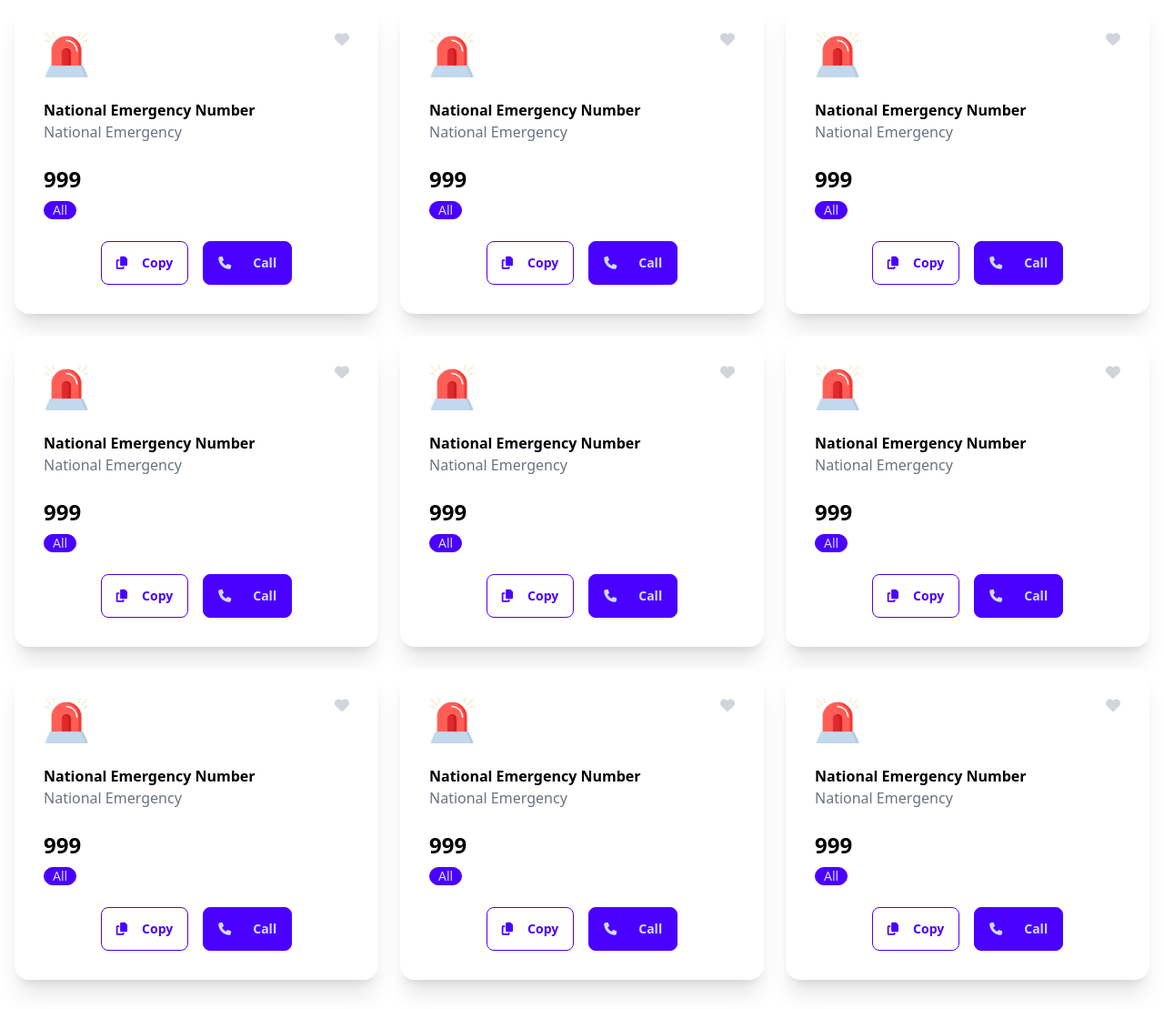
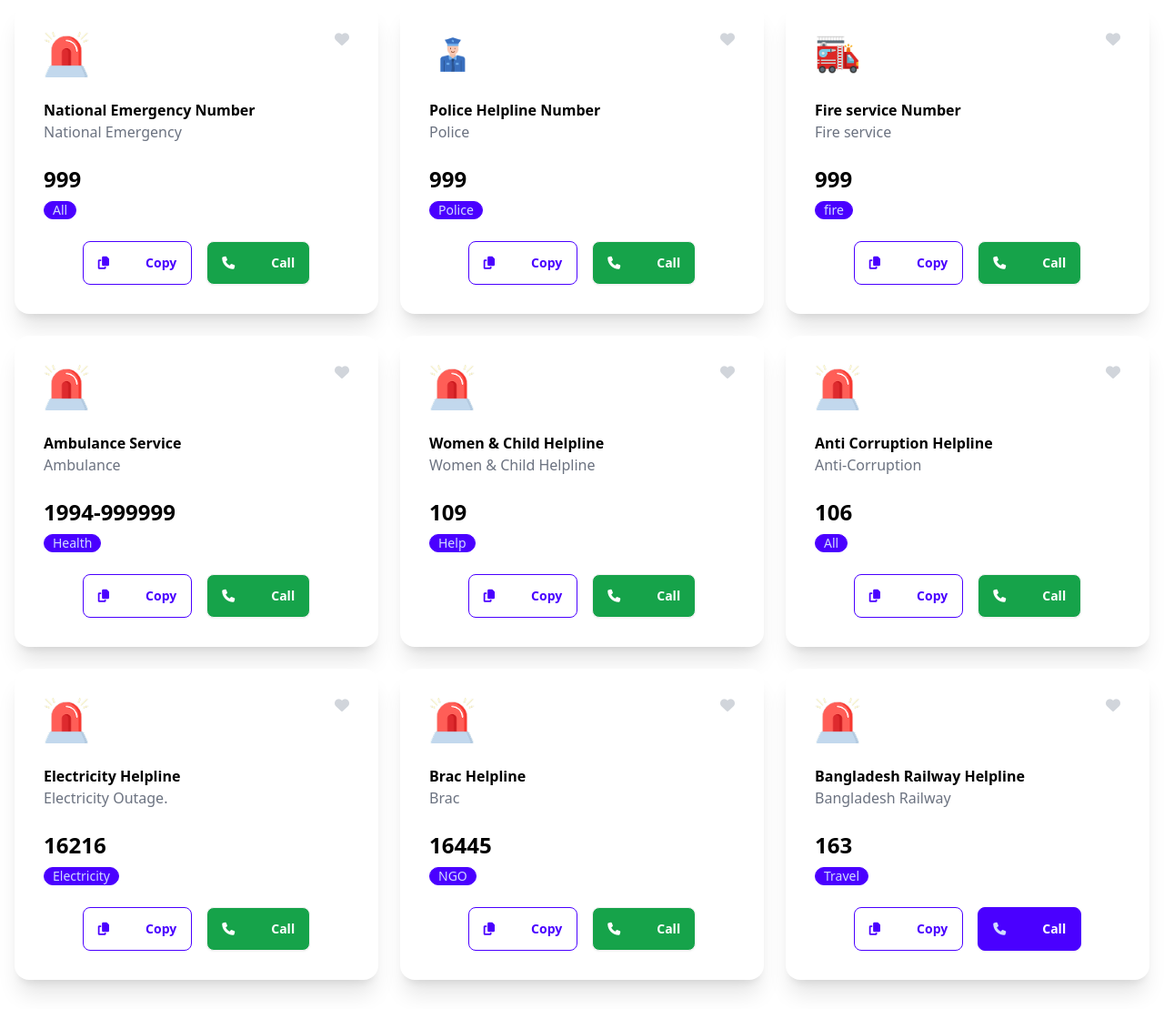
Before and after one commit to Asadkhokon/B12-A5-Emergency-Hotline, a plain HTML site: page project/index.html in a window 1280 px wide. Shown: the part 393-1502 px from the top of the page at 91% size. Drawn offline with nearby package versions, Linux system fonts and the light colour scheme.

Commit message:
card section color modified

```diff
--- a/project/index.html
+++ b/project/index.html
@@ -68,10 +68,10 @@
                             <div class="badge badge-primary">All</div>
                             <div class="card-actions justify-center gap-4 mt-4">
                                 <button class="btn btn-outline btn-primary" onclick="copyNumber('999', 'National Emergency')">
-                                    <i class="fas fa-copy mr-2"></i> Copy
+                                    <i class="fas fa-copy mr-8"></i> Copy
                                 </button>
-                                <button class="btn btn-primary" onclick="makeCall('999', 'National Emergency')">
-                                    <i class="fas fa-phone mr-4"></i> Call
+                                <button class="btn bg-green-600 onclick="makeCall('999', 'National Emergency')">
+                                    <i class=" text-white fas fa-phone mr-8"></i> <p class="text-white"> Call</p>
                                 </button>
                             </div>
                         </div>
@@ -80,21 +80,21 @@
                     <div class="card bg-white shadow-xl">
                         <div class="card-body">
                             <div class="flex justify-between items-start">
-                                <img  class="h-[50px]" src="/assets/emergency.png" alt="">
+                                <img  class="h-[50px]" src="/assets/police.png" alt="">
                                 <i class="fas fa-heart text-gray-300 cursor-pointer hover:text-red-500" onclick="incrementHeart()"></i>
                             </div>
                             <div class="py-4">
-                                <h2 class="text-1xl text-black font-bold">National Emergency Number</h2>
-                                <p class="text-gray-500">National Emergency</p>
+                                <h2 class="text-1xl text-black font-bold">Police Helpline Number</h2>
+                                <p class="text-gray-500">Police</p>
                             </div>
                             <p class="text-2xl text-black font-bold">999</p>
-                            <div class="badge badge-primary">All</div>
+                            <div class="badge badge-primary">Police</div>
                             <div class="card-actions justify-center gap-4 mt-4">
                                 <button class="btn btn-outline btn-primary" onclick="copyNumber('999', 'National Emergency')">
-                                    <i class="fas fa-copy mr-2"></i> Copy
+                                    <i class="fas fa-copy mr-8"></i> Copy
                                 </button>
-                                <button class="btn btn-primary" onclick="makeCall('999', 'National Emergency')">
-                                    <i class="fas fa-phone mr-4"></i> Call
+                                <button class="btn bg-green-600" onclick="makeCall('999', 'National Emergency')">
+                                    <i class="text-white fas fa-phone mr-8"></i> <p class="text-white"> Call</p>
                                 </button>
                             </div>
                         </div>
@@ -103,21 +103,21 @@
                     <div class="card bg-white shadow-xl">
                         <div class="card-body">
                             <div class="flex justify-between items-start">
-                                <img  class="h-[50px]" src="/assets/emergency.png" alt="">
+                                <img  class="h-[50px]" src="/assets/fire-service.png" alt="">
                                 <i class="fas fa-heart text-gray-300 cursor-pointer hover:text-red-500" onclick="incrementHeart()"></i>
                             </div>
                             <div class="py-4">
-                                <h2 class="text-1xl text-black font-bold">National Emergency Number</h2>
-                                <p class="text-gray-500">National Emergency</p>
+                                <h2 class="text-1xl text-black font-bold">Fire service Number</h2>
+                                <p class="text-gray-500">Fire service</p>
                             </div>
                             <p class="text-2xl text-black font-bold">999</p>
-                            <div class="badge badge-primary">All</div>
+                            <div class="badge badge-primary">fire</div>
                             <div class="card-actions justify-center gap-4 mt-4">
                                 <button class="btn btn-outline btn-primary" onclick="copyNumber('999', 'National Emergency')">
-                                    <i class="fas fa-copy mr-2"></i> Copy
+                                    <i class="fas fa-copy mr-8"></i> Copy
                                 </button>
-                                <button class="btn btn-primary" onclick="makeCall('999', 'National Emergency')">
-                                    <i class="fas fa-phone mr-4"></i> Call
+                                <button class="btn bg-green-600" onclick="makeCall('999', 'National Emergency')">
+                                    <i class="text-white fas fa-phone mr-8"></i> <p class="text-white"> Call</p>
                                 </button>
                             </div>
                         </div>
@@ -130,17 +130,17 @@
                                 <i class="fas fa-heart text-gray-300 cursor-pointer hover:text-red-500" onclick="incrementHeart()"></i>
                             </div>
                             <div class="py-4">
-                                <h2 class="text-1xl text-black font-bold">National Emergency Number</h2>
-                                <p class="text-gray-500">National Emergency</p>
+                                <h2 class="text-1xl text-black font-bold">Ambulance Service</h2>
+                                <p class="text-gray-500">Ambulance</p>
                             </div>
-                            <p class="text-2xl text-black font-bold">999</p>
-                            <div class="badge badge-primary">All</div>
+                            <p class="text-2xl text-black font-bold">1994-999999</p>
+                            <div class="badge badge-primary">Health</div>
                             <div class="card-actions justify-center gap-4 mt-4">
                                 <button class="btn btn-outline btn-primary" onclick="copyNumber('999', 'National Emergency')">
-                                    <i class="fas fa-copy mr-2"></i> Copy
+                                    <i class="fas fa-copy mr-8"></i> Copy
                                 </button>
-                                <button class="btn btn-primary" onclick="makeCall('999', 'National Emergency')">
-                                    <i class="fas fa-phone mr-4"></i> Call
+                                <button class="btn bg-green-600" onclick="makeCall('999', 'National Emergency')">
+                                    <i class="text-white fas fa-phone mr-8"></i> <p class="text-white"> Call</p>
                                 </button>
                             </div>
                         </div>
@@ -153,17 +153,17 @@
                                 <i class="fas fa-heart text-gray-300 cursor-pointer hover:text-red-500" onclick="incrementHeart()"></i>
                             </div>
                             <div class="py-4">
-                                <h2 class="text-1xl text-black font-bold">National Emergency Number</h2>
-                                <p class="text-gray-500">National Emergency</p>
+                                <h2 class="text-1xl text-black font-bold">Women & Child Helpline</h2>
+                                <p class="text-gray-500">Women & Child Helpline</p>
                             </div>
-                            <p class="text-2xl text-black font-bold">999</p>
-                            <div class="badge badge-primary">All</div>
+                            <p class="text-2xl text-black font-bold">109</p>
+                            <div class="badge badge-primary">Help</div>
                             <div class="card-actions justify-center gap-4 mt-4">
                                 <button class="btn btn-outline btn-primary" onclick="copyNumber('999', 'National Emergency')">
-                                    <i class="fas fa-copy mr-2"></i> Copy
+                                    <i class="fas fa-copy mr-8"></i> Copy
                                 </button>
-                                <button class="btn btn-primary" onclick="makeCall('999', 'National Emergency')">
-                                    <i class="fas fa-phone mr-4"></i> Call
+                                <button class="btn bg-green-600" onclick="makeCall('999', 'National Emergency')">
+                                    <i class="text-white fas fa-phone mr-8"></i> <p class="text-white"> Call</p>
                                 </button>
                             </div>
                         </div>
@@ -176,17 +176,17 @@
                                 <i class="fas fa-heart text-gray-300 cursor-pointer hover:text-red-500" onclick="incrementHeart()"></i>
                             </div>
                             <div class="py-4">
-                                <h2 class="text-1xl text-black font-bold">National Emergency Number</h2>
-                                <p class="text-gray-500">National Emergency</p>
+                                <h2 class="text-1xl text-black font-bold">Anti Corruption Helpline</h2>
+                                <p class="text-gray-500">Anti-Corruption</p>
                             </div>
-                            <p class="text-2xl text-black font-bold">999</p>
+                            <p class="text-2xl text-black font-bold">106</p>
                             <div class="badge badge-primary">All</div>
                             <div class="card-actions justify-center gap-4 mt-4">
                                 <button class="btn btn-outline btn-primary" onclick="copyNumber('999', 'National Emergency')">
-                                    <i class="fas fa-copy mr-2"></i> Copy
+                                    <i class="fas fa-copy mr-8"></i> Copy
                                 </button>
-                                <button class="btn btn-primary" onclick="makeCall('999', 'National Emergency')">
-                                    <i class="fas fa-phone mr-4"></i> Call
+                                <button class="btn bg-green-600" onclick="makeCall('999', 'National Emergency')">
+                                    <i class="text-white fas fa-phone mr-8"></i> <p class="text-white"> Call</p>
                                 </button>
                             </div>
                         </div>
@@ -199,17 +199,17 @@
                                 <i class="fas fa-heart text-gray-300 cursor-pointer hover:text-red-500" onclick="incrementHeart()"></i>
                             </div>
                             <div class="py-4">
-                                <h2 class="text-1xl text-black font-bold">National Emergency Number</h2>
-                                <p class="text-gray-500">National Emergency</p>
+                                <h2 class="text-1xl text-black font-bold">Electricity Helpline</h2>
+                                <p class="text-gray-500">Electricity Outage.</p>
                             </div>
-                            <p class="text-2xl text-black font-bold">999</p>
-                            <div class="badge badge-primary">All</div>
+                            <p class="text-2xl text-black font-bold">16216</p>
+                            <div class="badge badge-primary">Electricity</div>
                             <div class="card-actions justify-center gap-4 mt-4">
                                 <button class="btn btn-outline btn-primary" onclick="copyNumber('999', 'National Emergency')">
-                                    <i class="fas fa-copy mr-2"></i> Copy
+                                    <i class="fas fa-copy mr-8"></i> Copy
                                 </button>
-                                <button class="btn btn-primary" onclick="makeCall('999', 'National Emergency')">
-                                    <i class="fas fa-phone mr-4"></i> Call
+                                <button class="btn bg-green-600" onclick="makeCall('999', 'National Emergency')">
+                                    <i class="text-white fas fa-phone mr-8"></i> <p class="text-white"> Call</p>
                                 </button>
                             </div>
                         </div>
@@ -224,17 +224,17 @@
                                 <i class="fas fa-heart text-gray-300 cursor-pointer hover:text-red-500" onclick="incrementHeart()"></i>
                             </div>
                             <div class="py-4">
-                                <h2 class="text-1xl text-black font-bold">National Emergency Number</h2>
-                                <p class="text-gray-500">National Emergency</p>
+                                <h2 class="text-1xl text-black font-bold">Brac Helpline</h2>
+                                <p class="text-gray-500">Brac</p>
                             </div>
-                            <p class="text-2xl text-black font-bold">999</p>
-                            <div class="badge badge-primary">All</div>
+                            <p class="text-2xl text-black font-bold">16445</p>
+                            <div class="badge badge-primary">NGO</div>
                             <div class="card-actions justify-center gap-4 mt-4">
                                 <button class="btn btn-outline btn-primary" onclick="copyNumber('999', 'National Emergency')">
-                                    <i class="fas fa-copy mr-2"></i> Copy
+                                    <i class="fas fa-copy mr-8"></i> Copy
                                 </button>
-                                <button class="btn btn-primary" onclick="makeCall('999', 'National Emergency')">
-                                    <i class="fas fa-phone mr-4"></i> Call
+                                <button class="btn bg-green-600" onclick="makeCall('999', 'National Emergency')">
+                                    <i class="text-white fas fa-phone mr-8"></i> <p class="text-white"> Call</p>
                                 </button>
                             </div>
                         </div>
@@ -248,17 +248,17 @@
                                 <i class="fas fa-heart text-gray-300 cursor-pointer hover:text-red-500" onclick="incrementHeart()"></i>
                             </div>
                             <div class="py-4">
-                                <h2 class="text-1xl text-black font-bold">National Emergency Number</h2>
-                                <p class="text-gray-500">National Emergency</p>
+                                <h2 class="text-1xl text-black font-bold">Bangladesh Railway Helpline</h2>
+                                <p class="text-gray-500">Bangladesh Railway</p>
                             </div>
-                            <p class="text-2xl text-black font-bold">999</p>
-                            <div class="badge badge-primary">All</div>
+                            <p class="text-2xl text-black font-bold">163</p>
+                            <div class="badge badge-primary">Travel</div>
                             <div class="card-actions justify-center gap-4 mt-4">
                                 <button class="btn btn-outline btn-primary" onclick="copyNumber('999', 'National Emergency')">
-                                    <i class="fas fa-copy mr-2"></i> Copy
+                                    <i class="fas fa-copy mr-8"></i> Copy
                                 </button>
                                 <button class="btn btn-primary" onclick="makeCall('999', 'National Emergency')">
-                                    <i class="fas fa-phone mr-4"></i> Call
+                                    <i class="fas fa-phone mr-8"></i> <p class="text-white"> Call</p>
                                 </button>
                             </div>
                         </div>
```
